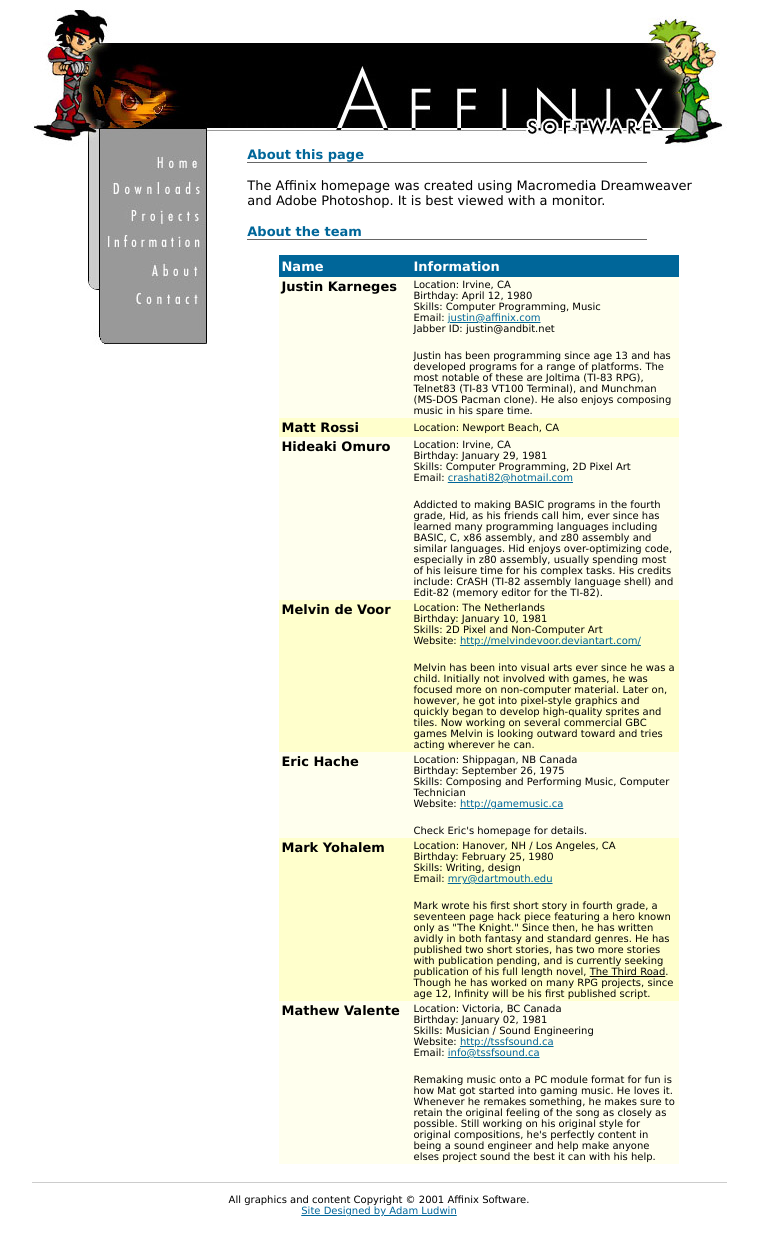
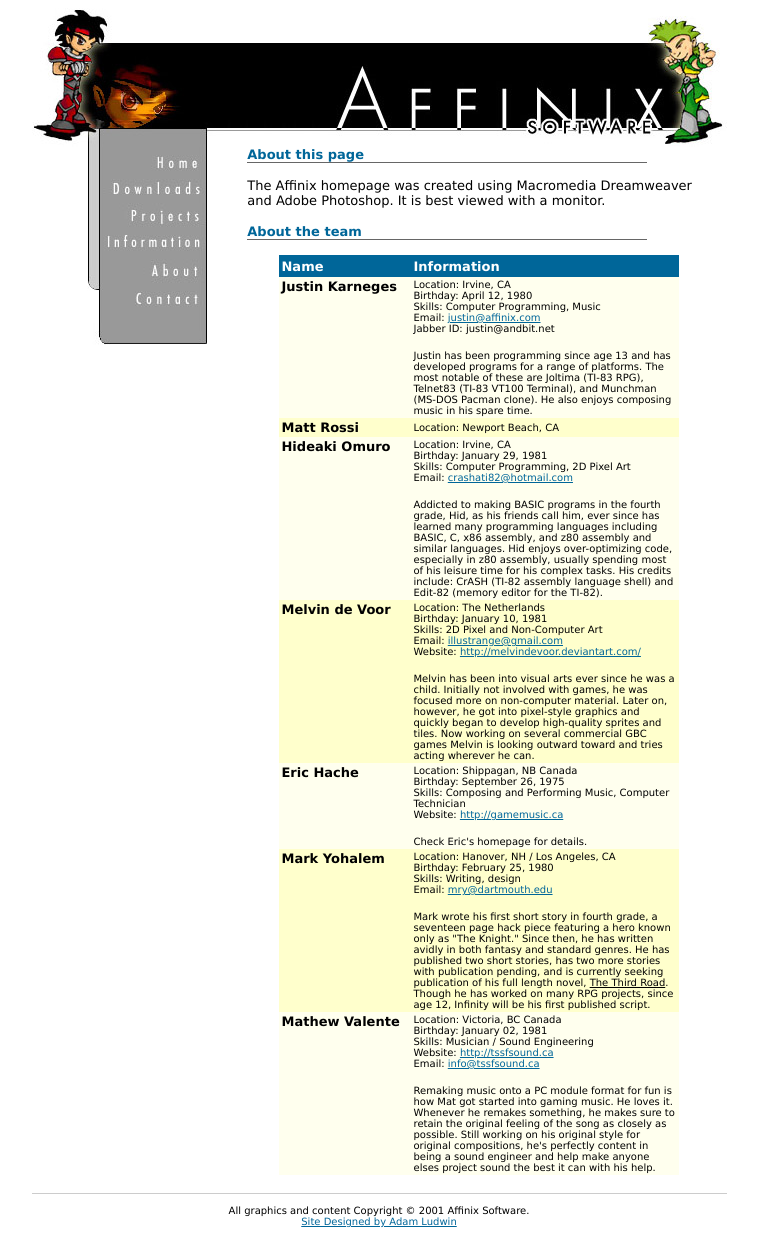
Before and after one commit to infinity-gbc/website, a Jekyll site: the page built from about.html, in a window 1280 px wide. Shown: the whole page, without its empty margins (261-1019 px from the left). Built offline with Jekyll 4.4.1, drawn with Linux system fonts in a browser that asks for light colours.

Commit message:
melvin email

```diff
--- a/about.html
+++ b/about.html
@@ -85,6 +85,7 @@ layout: default
                     The Netherlands<br>
                     Birthday: January 10, 1981<br>
                     Skills: 2D Pixel and Non-Computer Art<br>
+                    Email: <a href="mailto:illustrange@gmail.com">illustrange@gmail.com</a><br>
                     Website: <a href="http://melvindevoor.deviantart.com/">http://melvindevoor.deviantart.com/</a><br></font></p>
                   <p><font face="Verdana, Arial, Helvetica, sans-serif" size="1">Melvin
                     has been into visual arts ever since he was a child. Initially
@@ -114,7 +115,7 @@ layout: default
                     Hanover, NH / Los Angeles, CA<br>
                     Birthday: February 25, 1980<br>
                     Skills: Writing, design<br>
-                    Email: <a href="mailto:mry@dartmouth.edu">mry@dartmouth.edu </a></font></p>
+                    Email: <a href="mailto:mry@dartmouth.edu">mry@dartmouth.edu</a></font></p>
                   <p><font face="Verdana, Arial, Helvetica, sans-serif" size="1">Mark
                     wrote his first short story in fourth grade, a
                     seventeen page hack piece featuring a hero known only as
```
